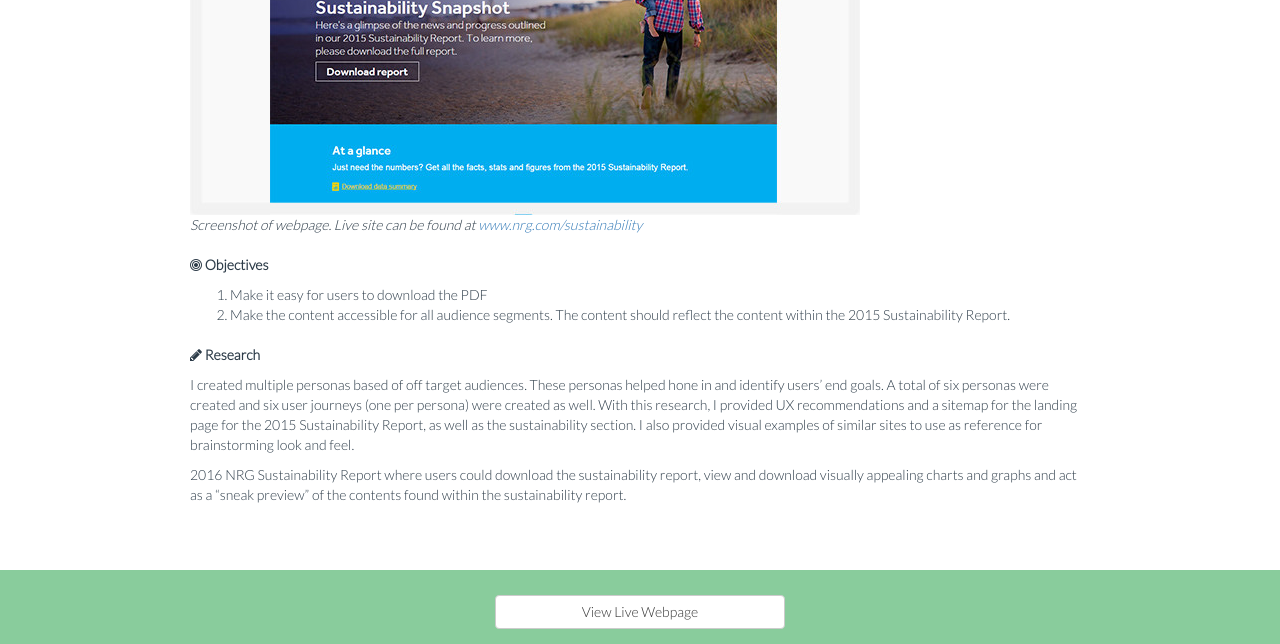
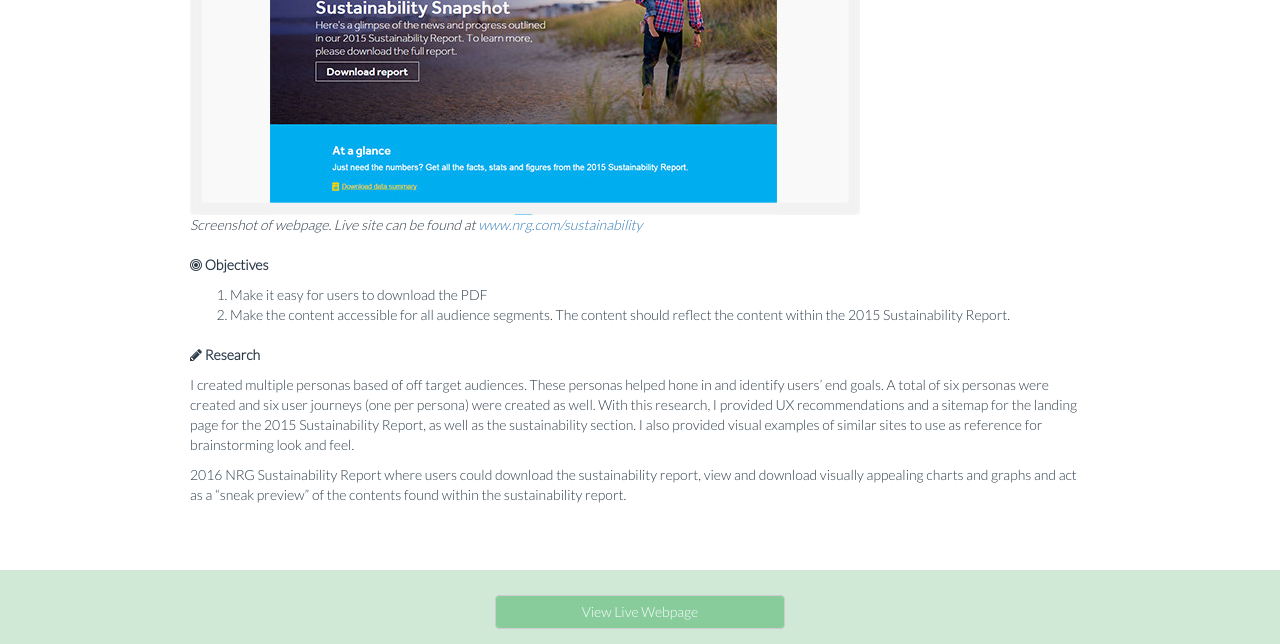
Before and after one commit to bosskey59/KarenPortfolioProject, a plain HTML site: page sustainibility.html in a window 1280 px wide. Shown: the part 551-1195 px from the top of the page. Drawn offline with Linux system fonts and the light colour scheme.

Commit message:
Feat: Sustainability, adjust colors on prefooter

```diff
--- a/css/styles.css
+++ b/css/styles.css
@@ -85,6 +85,10 @@ body {
   /* Set the fixed height of the footer here */
   height: 80px;
 }
+.pre_footer .btn-default{
+  background-color: #89CC9C;
+  color: #FFF;
+}
 .button_padding{
   padding-top: 25px;
 }
@@ -94,6 +98,10 @@ body {
 
 .grey{
   background-color: #999999;
+}
+
+.light_green{
+  background-color: #D0E9d7;
 }
 
 @media (max-width: 768px) {
--- a/sustainibility.html
+++ b/sustainibility.html
@@ -86,12 +86,12 @@
 			</div>
 		</section>
 
-		<div class="pre_footer green button_padding">
+		<div class="pre_footer light_green button_padding">
 		    <div class="container">
-		    	<div class="row green" id="contact">
+		    	<div class="row" id="contact">
 		    		<div class="col-lg-4 col-md-4 col-sm-4 col-xs-2"></div>
-		    	   	<div class="col-lg-4 col-md-4 col-sm-4 col-xs-8">
-		    	   		<a href="http://www.nrg.com/sustainability" class="center-block btn btn-default">View Live Webpage</a>
+		    	   	<div class="col-lg-4 col-md-4 col-sm-4 col-xs-8 ">
+		    	   		<a href="http://www.nrg.com/sustainability" class="center-block btn btn-default green">View Live Webpage</a>
 		    		</div>
 		      	</div>
 		    </div>
```
